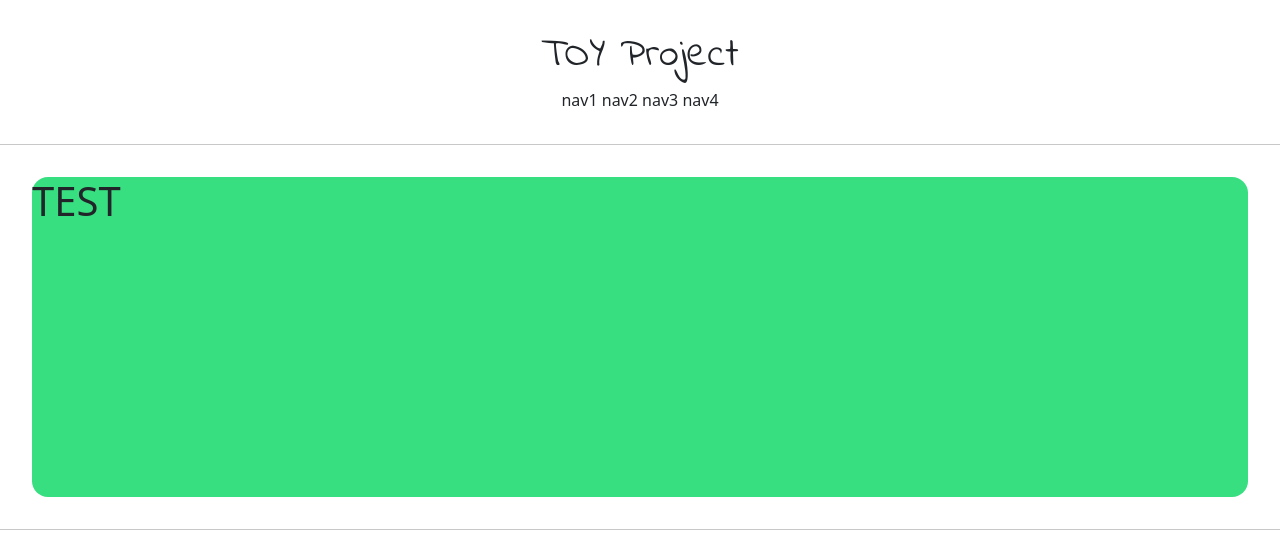
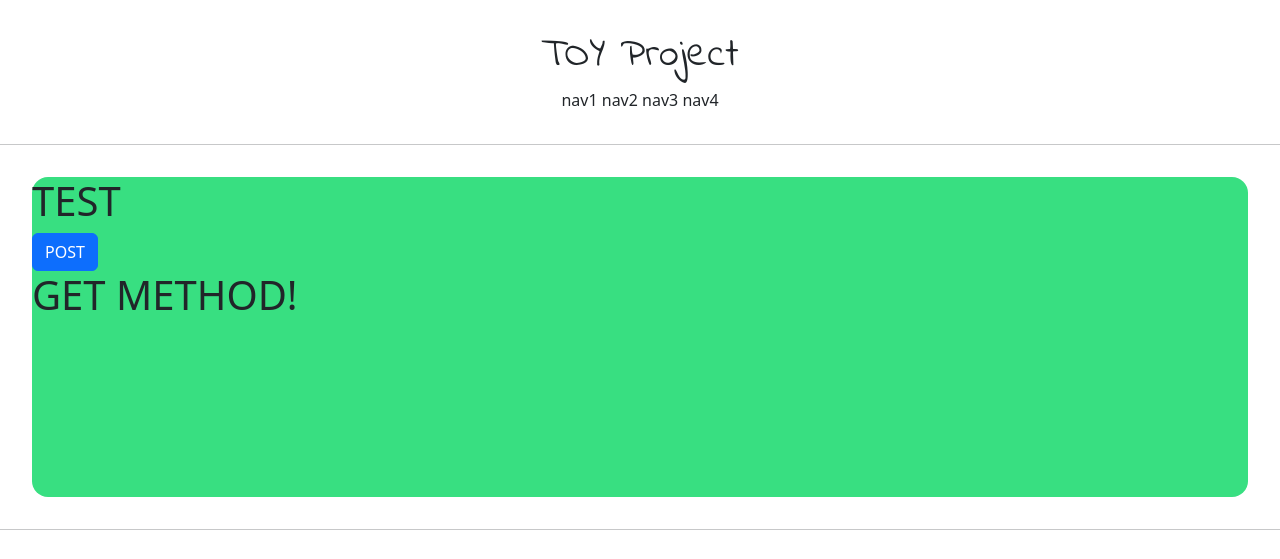
Before and after one commit to success899/toyproject, a Django app: page /member/hello_world/ in a window 1280 px wide. Shown: the top 559 px of the page. Run offline with Django 4.2, Linux system fonts and the light colour scheme.

Commit message:
GET POST test commit

```diff
--- a/memberapp/templates/memberapp/hello_world.html
+++ b/memberapp/templates/memberapp/hello_world.html
@@ -6,6 +6,16 @@
         <h1>
           TEST
         </h1>
+
+        <form action="/member/hello_world/" method="post">
+            {% csrf_token %}
+            <input type="submit" class="btn btn-primary" value="POST">
+        </form>
+
+        <h1>
+            {{ text }}
+        </h1>
+
     </div>
 
 {% endblock %}
--- a/memberapp/views.py
+++ b/memberapp/views.py
@@ -4,4 +4,8 @@ from django.shortcuts import render
 # Create your views here.
 
 def hello_world(request):
-    return render(request, 'memberapp/hello_world.html')
+
+    if request.method == "POST":
+        return render(request, 'memberapp/hello_world.html', context={'text': 'POST METHOD!'})
+    else:
+        return render(request, 'memberapp/hello_world.html', context={'text': 'GET METHOD!'})
```
